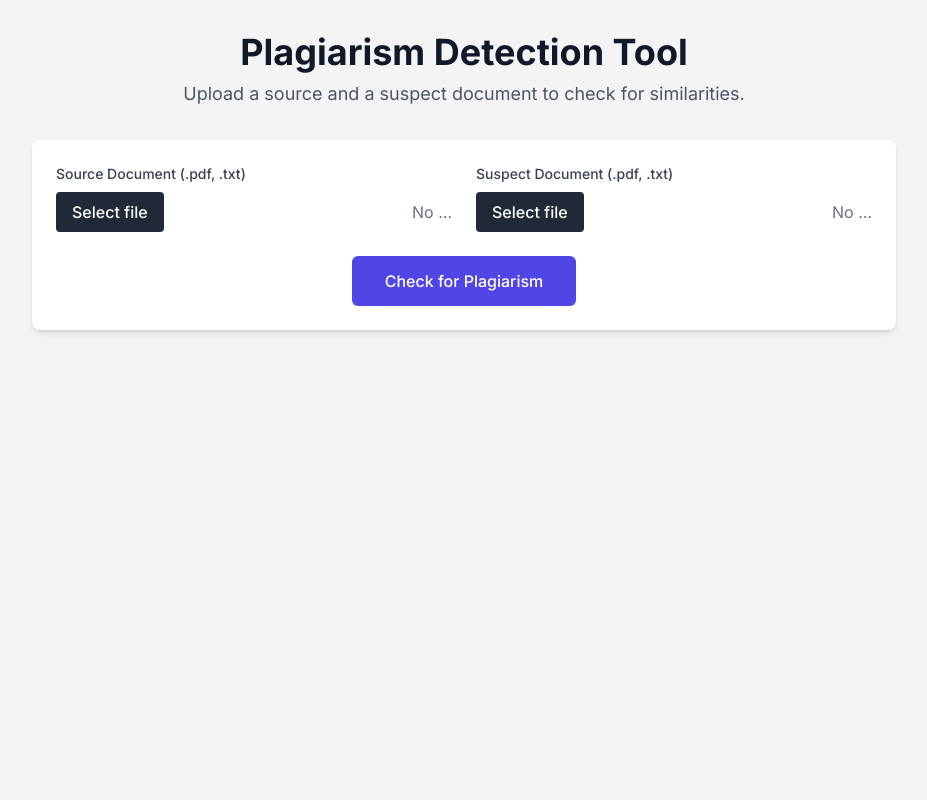
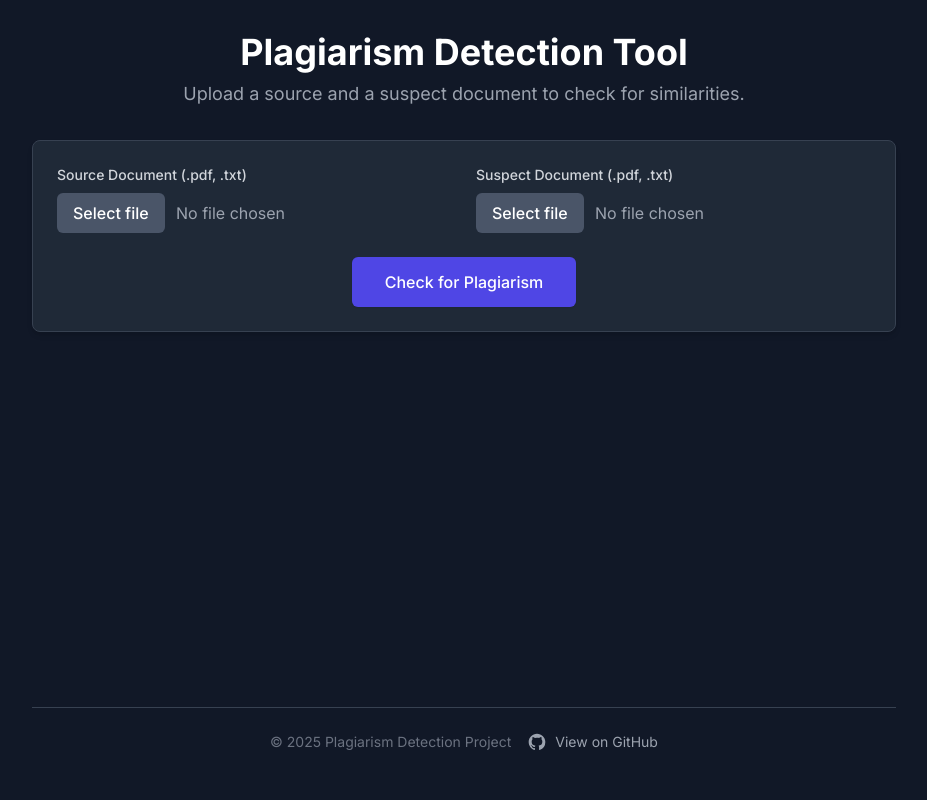
Before and after one commit to LucasMacieel/plagiarism_detector, a Flask app: page / in a window 1280 px wide. Shown: the whole page, without its empty margins (176-1103 px from the left). Run offline with Flask 3, Linux system fonts and the light colour scheme; some libraries are stand-ins or nearby versions.

Commit message:
Improvements on UI

```diff
--- a/static/style.css
+++ b/static/style.css
@@ -12,24 +12,25 @@ body {
 .custom-file-input::before {
     content: 'Select file'; /* Text for the custom button */
     display: inline-block;
-    background: #1F2937; /* Same as Tailwind's bg-gray-800 */
+    background: #4A5568; /* Tailwind's gray-600 */
     color: white;
-    border-radius: 0.25rem; /* Rounded corners */
-    padding: 0.5rem 1rem; /* Padding inside the button */
+    border-radius: 0.375rem; /* rounded-md */
+    padding: 0.5rem 1rem; /* px-4 py-2 */
     outline: none;
     white-space: nowrap; /* Prevents text from wrapping */
     -webkit-user-select: none; /* Prevents text selection */
     user-select: none;
     cursor: pointer; /* Changes cursor to a pointer on hover */
     font-weight: 500;
+    transition: background-color 0.2s;
 }
 
 /* Style for the custom button on hover */
 .custom-file-input:hover::before {
-    background: #374151; /* Same as Tailwind's bg-gray-700 */
+    background: #2D3748; /* Tailwind's gray-700 */
 }
 
 /* Style for the custom button when it's active (clicked) */
 .custom-file-input:active::before {
-    background: #4B5563; /* Same as Tailwind's bg-gray-600 */
+    background: #1A202C; /* Tailwind's gray-800 */
 }
--- a/templates/index.html
+++ b/templates/index.html
@@ -7,87 +7,77 @@
     <script src="https://cdn.tailwindcss.com"></script>
     <link rel="preconnect" href="https://fonts.googleapis.com">
     <link rel="preconnect" href="https://fonts.gstatic.com" crossorigin>
+    <link href="https://fonts.googleapis.com/css2?family=Inter:wght@400;500;600;700&display=swap" rel="stylesheet">
     <link rel="stylesheet" href="{{ url_for('static', filename='style.css') }}">
-    <link href="https://fonts.googleapis.com/css2?family=Inter:wght@400;500;600;700&display=swap" rel="stylesheet">
 </head>
-<body class="bg-gray-100 text-gray-800">
-    <div class="container mx-auto px-4 py-8 max-w-4xl">
+<body class="bg-gray-900 text-gray-200">
+    <div class="container mx-auto px-4 py-8 max-w-4xl flex flex-col min-h-screen">
+        <main class="flex-grow">
             <header class="text-center mb-8">
-            <h1 class="text-4xl font-bold text-gray-900">Plagiarism Detection Tool</h1>
-            <p class="text-lg text-gray-600 mt-2">Upload a source and a suspect document to check for similarities.</p>
+                <h1 class="text-4xl font-bold text-white">Plagiarism Detection Tool</h1>
+                <p class="text-lg text-gray-400 mt-2">Upload a source and a suspect document to check for similarities.</p>
             </header>
-
-        <!-- Flash Messages -->
             {% with messages = get_flashed_messages(with_categories=true) %}
               {% if messages %}
                 <div class="mb-6">
                   {% for category, message in messages %}
-                <div class="p-4 rounded-md {{ 'bg-red-100 text-red-700' if category == 'error' else 'bg-yellow-100 text-yellow-700' }}" role="alert">
+                    <div class="p-4 rounded-md {{ 'bg-red-900/80 text-red-200 border border-red-700' if category == 'error' else 'bg-yellow-900/80 text-yellow-200 border border-yellow-700' }}" role="alert">
                       <span class="font-medium">{{ message }}</span>
                     </div>
                   {% endfor %}
                 </div>
               {% endif %}
             {% endwith %}
-
-        <!-- Upload Form -->
-        <div class="bg-white p-6 rounded-lg shadow-md mb-8">
+            <div class="bg-gray-800 border border-gray-700 p-6 rounded-lg shadow-md mb-8">
                 <form id="upload-form" action="/" method="post" enctype="multipart/form-data">
                     <div class="grid md:grid-cols-2 gap-6">
-                    <!-- Source Document -->
                         <div>
-                        <label for="source_file" class="block text-sm font-medium text-gray-700 mb-2">Source Document (.pdf, .txt)</label>
+                            <label for="source_file" class="block text-sm font-medium text-gray-300 mb-2">Source Document (.pdf, .txt)</label>
                             <div class="flex items-center">
-                           <input type="file" name="source_file" id="source_file" class="custom-file-input text-transparent" required>
-                           <span id="source-file-name" class="ml-3 text-gray-500 truncate">No file chosen</span>
+                               <input type="file" name="source_file" id="source_file" class="custom-file-input w-[115px] text-transparent" required>
+                               <span id="source-file-name" class="ml-1 text-gray-400 truncate" title="No file chosen">No file chosen</span>
                             </div>
                         </div>
-                    <!-- Suspect Document -->
                         <div>
-                        <label for="suspect_file" class="block text-sm font-medium text-gray-700 mb-2">Suspect Document (.pdf, .txt)</label>
+                            <label for="suspect_file" class="block text-sm font-medium text-gray-300 mb-2">Suspect Document (.pdf, .txt)</label>
                             <div class="flex items-center">
-                           <input type="file" name="suspect_file" id="suspect_file" class="custom-file-input text-transparent" required>
-                           <span id="suspect-file-name" class="ml-3 text-gray-500 truncate">No file chosen</span>
+                               <input type="file" name="suspect_file" id="suspect_file" class="custom-file-input w-[115px] text-transparent" required>
+                               <span id="suspect-file-name" class="ml-1 text-gray-400 truncate" title="No file chosen">No file chosen</span>
                             </div>
                         </div>
                     </div>
                     <div class="mt-6 text-center">
-                    <button type="submit" id="submit-button" class="w-full md:w-auto inline-flex justify-center items-center px-8 py-3 border border-transparent text-base font-medium rounded-md shadow-sm text-white bg-indigo-600 hover:bg-indigo-700 focus:outline-none focus:ring-2 focus:ring-offset-2 focus:ring-indigo-500 transition-colors">
+                        <button type="submit" id="submit-button" class="w-full md:w-auto inline-flex justify-center items-center px-8 py-3 border border-transparent text-base font-medium rounded-md shadow-sm text-white bg-indigo-600 hover:bg-indigo-700 focus:outline-none focus:ring-2 focus:ring-offset-2 focus:ring-offset-gray-800 focus:ring-indigo-500 transition-colors">
                             Check for Plagiarism
                         </button>
                     </div>
                 </form>
             </div>
-
-        <!-- Loading Spinner -->
             <div id="loading-spinner" class="hidden text-center my-10">
-            <div class="inline-block animate-spin rounded-full h-12 w-12 border-b-2 border-indigo-600"></div>
-            <p class="mt-4 text-gray-600 font-semibold">Analyzing documents... This might take a few moments.</p>
+                <div class="inline-block animate-spin rounded-full h-12 w-12 border-b-2 border-indigo-400"></div>
+                <p class="mt-4 text-gray-400 font-semibold">Analyzing documents... This might take a few moments.</p>
             </div>
-
-
-        <!-- Results Section -->
             {% if results is not none %}
-        <div id="results-section" class="bg-white p-6 rounded-lg shadow-md">
-            <h2 class="text-2xl font-bold text-gray-900 border-b pb-3 mb-6">Analysis Report</h2>
+            <div id="results-section" class="bg-gray-800 border border-gray-700 p-6 rounded-lg shadow-md">
+                <h2 class="text-2xl font-bold text-white border-b border-gray-600 pb-3 mb-6">Analysis Report</h2>
                 {% if results %}
-                <p class="mb-6 text-gray-700">Found <span class="font-bold">{{ results|length }}</span> potentially plagiarized section(s).</p>
+                    <p class="mb-6 text-gray-300">Found <span class="font-bold text-red-400">{{ results|length }}</span> potentially plagiarized section(s).</p>
                     <div class="space-y-6">
                         {% for result in results %}
-                    <div class="border border-gray-200 rounded-lg p-4 bg-gray-50/50">
+                        <div class="border border-gray-700 rounded-lg p-4 bg-gray-900/50">
                             <div class="flex justify-between items-start mb-3">
-                             <h3 class="text-lg font-semibold text-indigo-700">Potential Match Found</h3>
-                             <span class="text-sm font-bold text-white bg-red-500 px-3 py-1 rounded-full">{{ result.similarity }} similar</span>
+                                 <h3 class="text-lg font-semibold text-indigo-400">Potential Match Found</h3>
+                                 <span class="text-sm font-bold text-white bg-red-600 px-3 py-1 rounded-full">{{ result.similarity }} similar</span>
                             </div>
 
                             <div class="grid md:grid-cols-2 gap-4">
                                 <div>
-                                <label class="block text-sm font-medium text-gray-600 mb-1">From Suspect Document:</label>
-                                <p class="text-sm bg-red-50 border border-red-200 rounded p-3 text-gray-800 italic">"{{ result.suspect_chunk }}"</p>
+                                    <label class="block text-sm font-medium text-gray-400 mb-1">From Suspect Document:</label>
+                                    <p class="text-sm bg-red-900/40 border border-red-700 rounded p-3 text-red-200 italic">"{{ result.suspect_chunk }}"</p>
                                 </div>
                                  <div>
-                                <label class="block text-sm font-medium text-gray-600 mb-1">Matches Source (<span class="font-mono text-xs">{{ result.source_doc }}</span>):</label>
-                                <p class="text-sm bg-green-50 border border-green-200 rounded p-3 text-gray-800 italic">"{{ result.source_chunk }}"</p>
+                                    <label class="block text-sm font-medium text-gray-400 mb-1">Matches Source (<span class="font-mono text-xs">{{ result.source_doc }}</span>):</label>
+                                    <p class="text-sm bg-green-900/40 border border-green-700 rounded p-3 text-green-200 italic">"{{ result.source_chunk }}"</p>
                                 </div>
                             </div>
                         </div>
@@ -98,15 +88,29 @@
                         <svg class="mx-auto h-12 w-12 text-green-500" fill="none" viewBox="0 0 24 24" stroke="currentColor">
                           <path stroke-linecap="round" stroke-linejoin="round" stroke-width="2" d="M9 12l2 2 4-4m6 2a9 9 0 11-18 0 9 9 0 0118 0z" />
                         </svg>
-                    <h3 class="mt-2 text-lg font-medium text-gray-900">No Plagiarism Detected</h3>
-                    <p class="mt-1 text-sm text-gray-500">The suspect document appears to be original based on the provided source.</p>
+                        <h3 class="mt-2 text-lg font-medium text-gray-200">No Plagiarism Detected</h3>
+                        <p class="mt-1 text-sm text-gray-400">The suspect document appears to be original based on the provided source.</p>
                     </div>
                 {% endif %}
             </div>
             {% endif %}
+        </main>
 
+        <!-- Footer Section -->
+        <footer class="text-center mt-auto pt-8 pb-4">
+            <div class="border-t border-gray-700 pt-6 flex flex-col sm:flex-row justify-center items-center space-y-2 sm:space-y-0 sm:space-x-4">
+                 <p class="text-sm text-gray-500">&copy; 2025 Plagiarism Detection Project</p>
+                 <a href="https://github.com/LucasMacieel/plagiarism_detector" target="_blank" rel="noopener noreferrer" class="inline-flex items-center text-sm text-gray-400 hover:text-indigo-400 transition-colors">
+                    <svg class="w-5 h-5 mr-2" fill="currentColor" viewBox="0 0 24 24" aria-hidden="true">
+                        <path fill-rule="evenodd" d="M12 2C6.477 2 2 6.477 2 12c0 4.418 2.865 8.168 6.839 9.492.5.092.682-.217.682-.482 0-.237-.009-.868-.014-1.703-2.782.605-3.369-1.343-3.369-1.343-.454-1.158-1.11-1.466-1.11-1.466-.908-.62.069-.608.069-.608 1.003.07 1.531 1.032 1.531 1.032.892 1.53 2.341 1.088 2.91.832.092-.647.35-1.088.636-1.338-2.22-.253-4.555-1.113-4.555-4.951 0-1.093.39-1.988 1.031-2.688-.103-.253-.446-1.272.098-2.65 0 0 .84-.27 2.75 1.026A9.564 9.564 0 0112 6.844c.85.004 1.705.115 2.504.337 1.909-1.296 2.747-1.027 2.747-1.027.546 1.379.203 2.398.1 2.651.64.7 1.03 1.595 1.03 2.688 0 3.848-2.338 4.695-4.566 4.943.359.309.678.92.678 1.855 0 1.338-.012 2.419-.012 2.747 0 .268.18.58.688.482A10.001 10.001 0 0022 12c0-5.523-4.477-10-10-10z" clip-rule="evenodd" />
+                    </svg>
+                    View on GitHub
+                 </a>
+            </div>
+        </footer>
     </div>
 
+    <!-- The existing JavaScript will work perfectly with this new HTML structure -->
     <script src="{{ url_for('static', filename='script.js') }}"></script>
 </body>
 </html>
```
Lines whose indentation alone changed are shown as unchanged.
